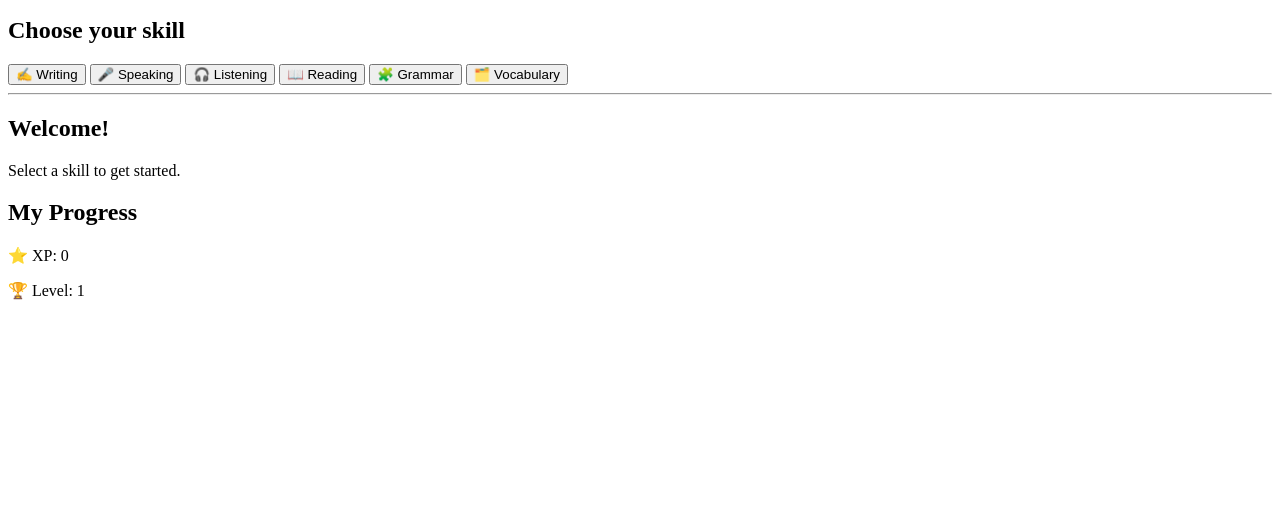
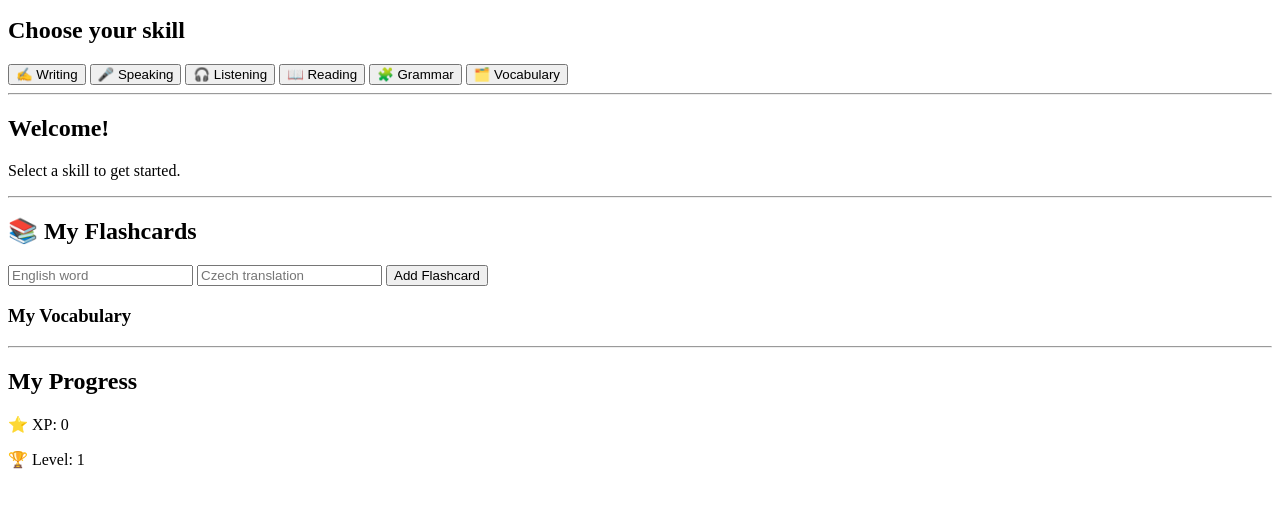
Before and after one commit to nelapukanova-cloud/lingoverse, a plain HTML site: page index.html in a window 1280 px wide. Shown: the part 102-610 px from the top of the page. Drawn offline with Linux system fonts and the light colour scheme.

Commit message:
Add flashcards

```diff
--- a/index.html
+++ b/index.html
@@ -25,6 +25,23 @@
   <h2 id="skill-title">Welcome!</h2>
   <p id="skill-description">Select a skill to get started.</p>
 
+  <hr>
+
+  <h2>📚 My Flashcards</h2>
+
+  <input type="text" id="english-word"
+         placeholder="English word">
+
+  <input type="text" id="czech-word"
+         placeholder="Czech translation">
+
+  <button onclick="addFlashcard()">Add Flashcard</button>
+
+  <h3>My Vocabulary</h3>
+  <div id="flashcard-list"></div>
+
+  <hr>
+
   <h2>My Progress</h2>
   <p>⭐ XP: 0</p>
   <p>🏆 Level: 1</p>
@@ -36,6 +53,24 @@
       document.getElementById("skill-description").textContent =
         "Welcome to your " + skill + " practice!";
     }
+
+    function addFlashcard() {
+      const english = document.getElementById("english-word").value;
+      const czech = document.getElementById("czech-word").value;
+
+      if (english === "" || czech === "") {
+        alert("Please fill in both fields!");
+        return;
+      }
+
+      const card = document.createElement("p");
+      card.textContent = english + " — " + czech;
+
+      document.getElementById("flashcard-list").appendChild(card);
+
+      document.getElementById("english-word").value = "";
+      document.getElementById("czech-word").value = "";
+    }
   </script>
 
 </body>
```
